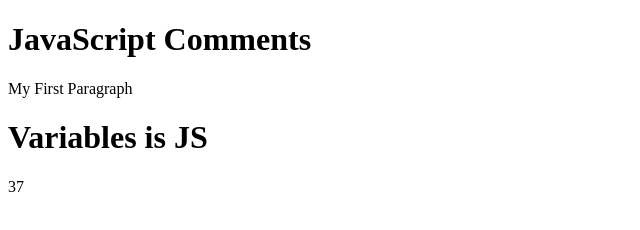
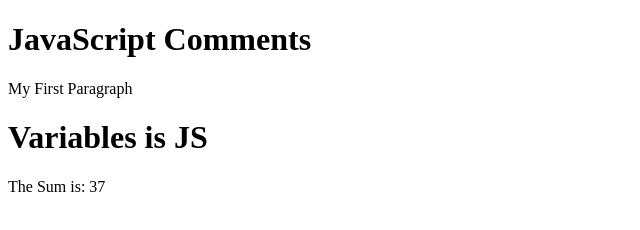
Before and after one commit to abirahmed77/Introduction-to-JavaScript-8oct, a plain HTML site: page index.html in a window 1280 px wide. Shown: the full height of the page, 0-640 px from the left. Drawn offline with Linux system fonts and the light colour scheme.

Commit message:
hellooooo

```diff
--- a/index.html
+++ b/index.html
@@ -16,12 +16,14 @@
       document.getElementById("myH").innerHTML = "JavaScript Comments";
       document.getElementById("myP").innerHTML = "My First Paragraph";
 
-      var age1 = 25;
-      var age2 = 12;
+      var age1, age2, sum; //Creating Variables
+
+      age1 = 25;
+      age2 = 12;
 
       var sum = age1 + age2;
 
-      document.getElementById("sum").innerHTML = sum;
+      document.getElementById("sum").innerHTML = `The Sum is: ${sum}`;
     </script>
   </body>
 </html>
```
